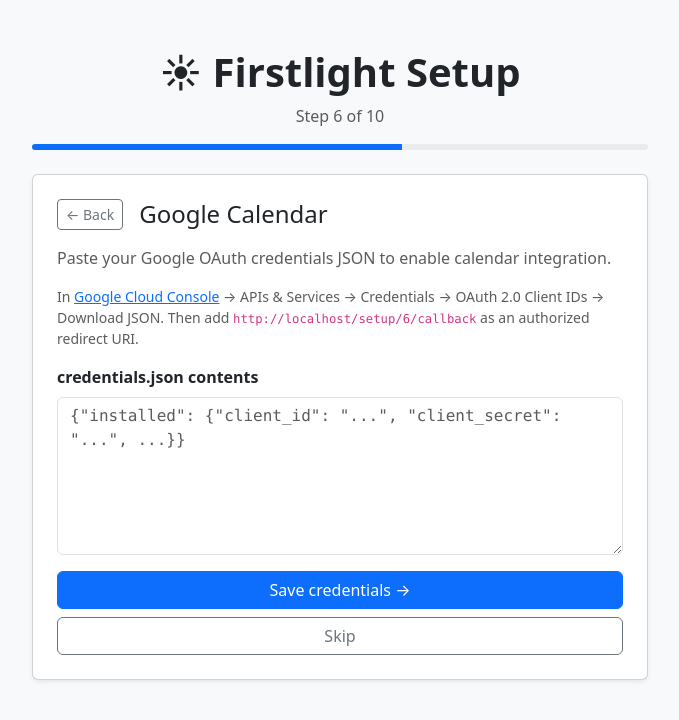
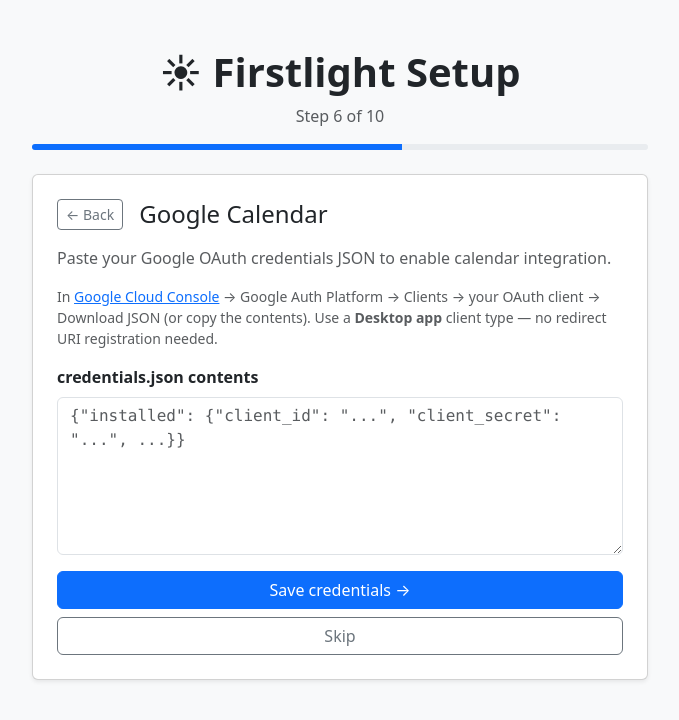
Before and after one commit to cruftbox/firstlight, a Flask app: page /setup/6 in a window 1280 px wide. Shown: the top 720 px of the page, without its empty margins (300-979 px from the left). Run offline with Flask 3, Linux system fonts and the light colour scheme.

Commit message:
fix: correct step 6 calendar instructions for Desktop app OAuth client type
Desktop app clients allow http://localhost redirect URIs automatically —
no redirect URI registration in Google Cloud Console is needed.
Remove the incorrect instruction and simplify the authorize flow description.

Co-Authored-By: Claude Sonnet 4.6 <noreply@anthropic.com>

```diff
--- a/app/templates/setup/step6_calendar.html
+++ b/app/templates/setup/step6_calendar.html
@@ -39,10 +39,8 @@
   <strong>Credentials saved.</strong> Now authorize Firstlight to access your Google Calendar.
 </div>
 <p class="small text-muted">
-  Before clicking Authorize, make sure <code>{{ request.host_url }}setup/6/callback</code>
-  is listed as an authorized redirect URI in your
-  <a href="https://console.cloud.google.com/" target="_blank">Google Cloud Console</a>
-  OAuth client settings.
+  Google will open in your browser. Sign in and grant calendar access, then you'll be
+  redirected back here automatically.
 </p>
 <div class="d-grid gap-2">
   <a href="/setup/6/authorize" class="btn btn-primary">Authorize Google Calendar →</a>
@@ -63,8 +61,8 @@
 <p class="text-muted">Paste your Google OAuth credentials JSON to enable calendar integration.</p>
 <p class="small text-muted">
   In <a href="https://console.cloud.google.com/" target="_blank">Google Cloud Console</a>
-  → APIs &amp; Services → Credentials → OAuth 2.0 Client IDs → Download JSON.
-  Then add <code>{{ request.host_url }}setup/6/callback</code> as an authorized redirect URI.
+  → Google Auth Platform → Clients → your OAuth client → Download JSON (or copy the contents).
+  Use a <strong>Desktop app</strong> client type — no redirect URI registration needed.
 </p>
 <form method="POST">
   <div class="mb-3">
```
